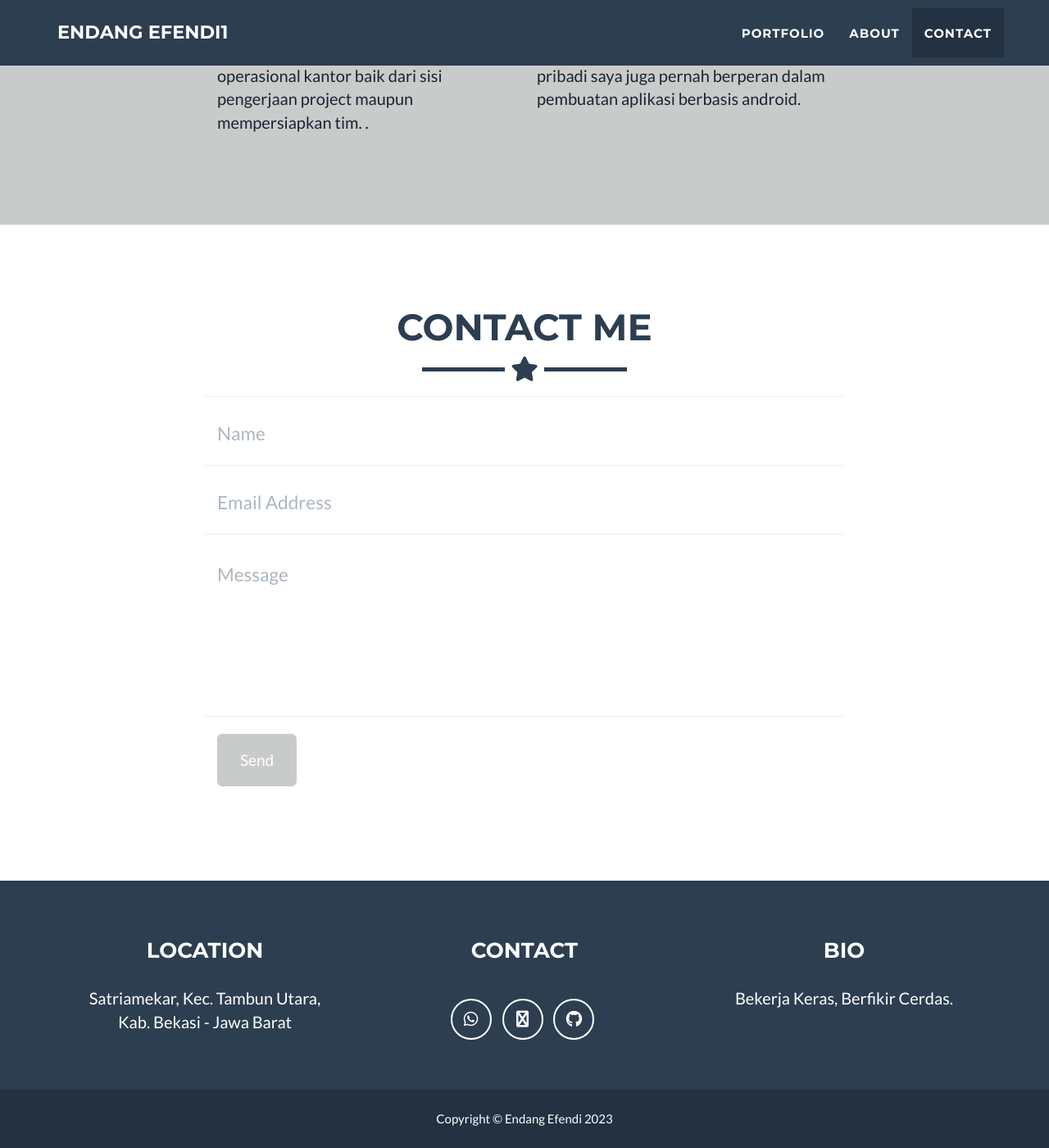
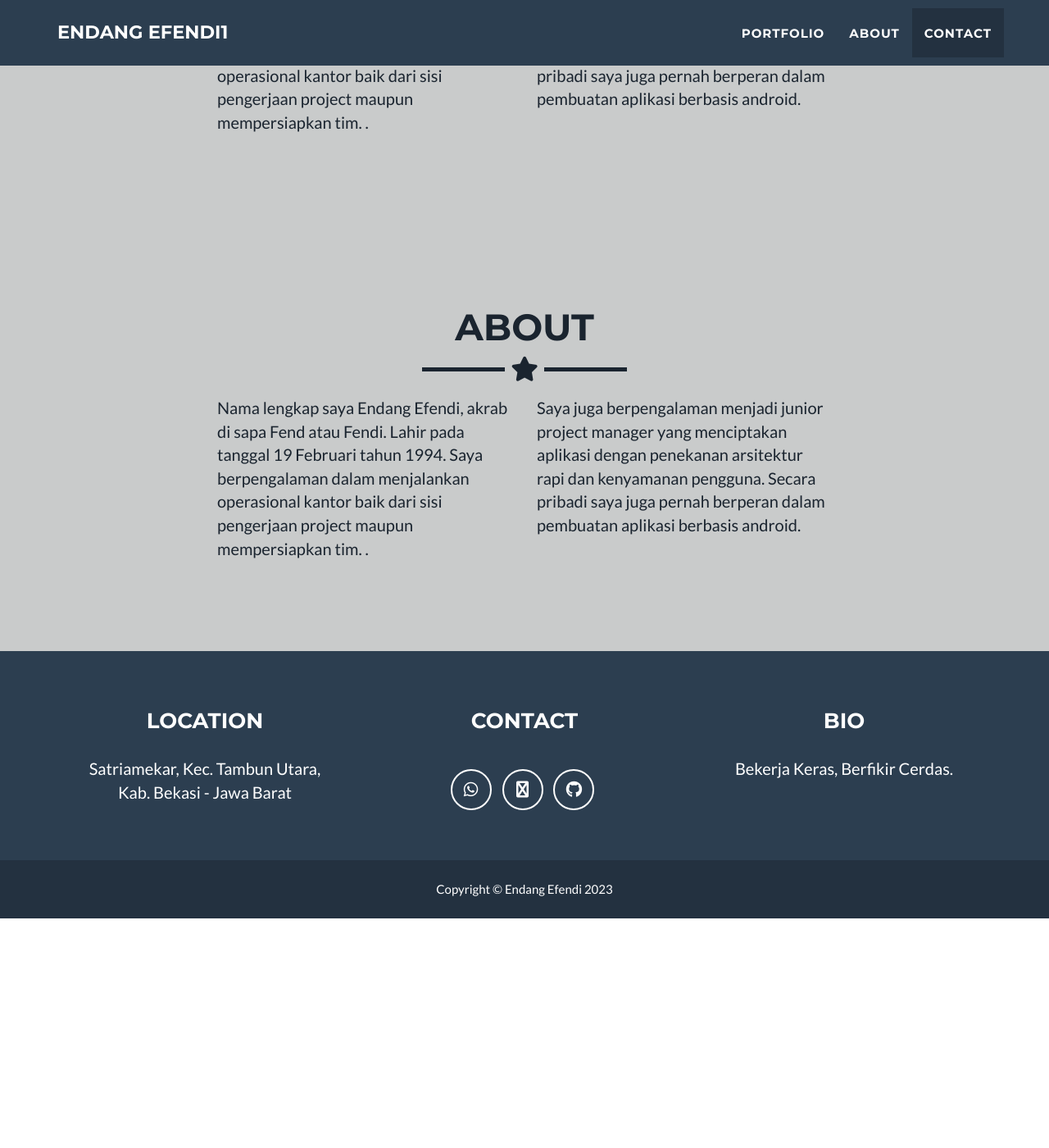
Before and after one commit to endangefendi/endangefendi.github.io, a Jekyll site: the page built from _posts/2014-07-18-project-1.markdown, in a window 1280 px wide and 1400 px high, scrolled down 2547 px. Shown: the whole window at 82% size. Built offline with Jekyll 4.4.1, drawn with Linux system fonts in a browser that asks for light colours; after the commit the page ends 3667 px from its top, so only the background shows below that.

Commit message:
change contact

```diff
--- a/_includes/contact_static.html
+++ b/_includes/contact_static.html
@@ -1,51 +1,18 @@
-<!-- Contact Section -->
-<section id="contact">
+<!-- ontact Section -->
+<section class="success" id="contact">
   <div class="container">
     <div class="row">
       <div class="col-lg-12 text-center">
-        <h2>Contact Me</h2>
-        <hr class="star-primary">
+        <h2>About</h2>
+        <hr class="star-light">
       </div>
     </div>
     <div class="row">
-      <div class="col-lg-8 col-lg-offset-2">
-        <form action="//formspree.io/{{ site.email }}" method="POST" name="sentMessage" id="contactForm" novalidate>
-          <div class="row control-group">
-            <div class="form-group col-xs-12 floating-label-form-group controls">
-              <label for="name">Name</label>
-              <input type="text" name="name" class="form-control" placeholder="Name" id="name" required
-                data-validation-required-message="Please enter your name.">
-              <p class="help-block text-danger"></p>
-            </div>
-          </div>
-          <div class="row control-group">
-            <div class="form-group col-xs-12 floating-label-form-group controls">
-              <label for="email">Email Address</label>
-              <input type="email" name="_replyto" class="form-control" placeholder="Email Address" id="email" required
-                data-validation-required-message="Please enter your email address.">
-              <p class="help-block text-danger"></p>
-            </div>
-          </div>
-          <div>
-            <input type="hidden" name="_subject" value="New submission!">
-            <input type="text" name="_gotcha" style="display:none" />
-          </div>
-          <div class="row control-group">
-            <div class="form-group col-xs-12 floating-label-form-group controls">
-              <label for="message">Message</label>
-              <textarea rows="5" name="message" class="form-control" placeholder="Message" id="message" required
-                data-validation-required-message="Please enter a message."></textarea>
-              <p class="help-block text-danger"></p>
-            </div>
-          </div>
-          <br>
-          <div id="success"></div>
-          <div class="row">
-            <div class="form-group col-xs-12">
-              <button type="submit" class="btn btn-success btn-lg">Send</button>
-            </div>
-          </div>
-        </form>
+      <div class="col-lg-4 col-lg-offset-2">
+        <p>Nama lengkap saya Endang Efendi, akrab di sapa Fend atau Fendi. Lahir pada tanggal 19 Februari tahun 1994. Saya berpengalaman dalam menjalankan operasional kantor baik dari sisi pengerjaan project maupun mempersiapkan tim. .</p>
+      </div>
+      <div class="col-lg-4">
+        <p>Saya juga berpengalaman menjadi junior project manager yang menciptakan aplikasi dengan penekanan arsitektur rapi dan kenyamanan pengguna. Secara pribadi saya juga pernah berperan dalam pembuatan aplikasi berbasis android. </p>
       </div>
     </div>
   </div>
```
